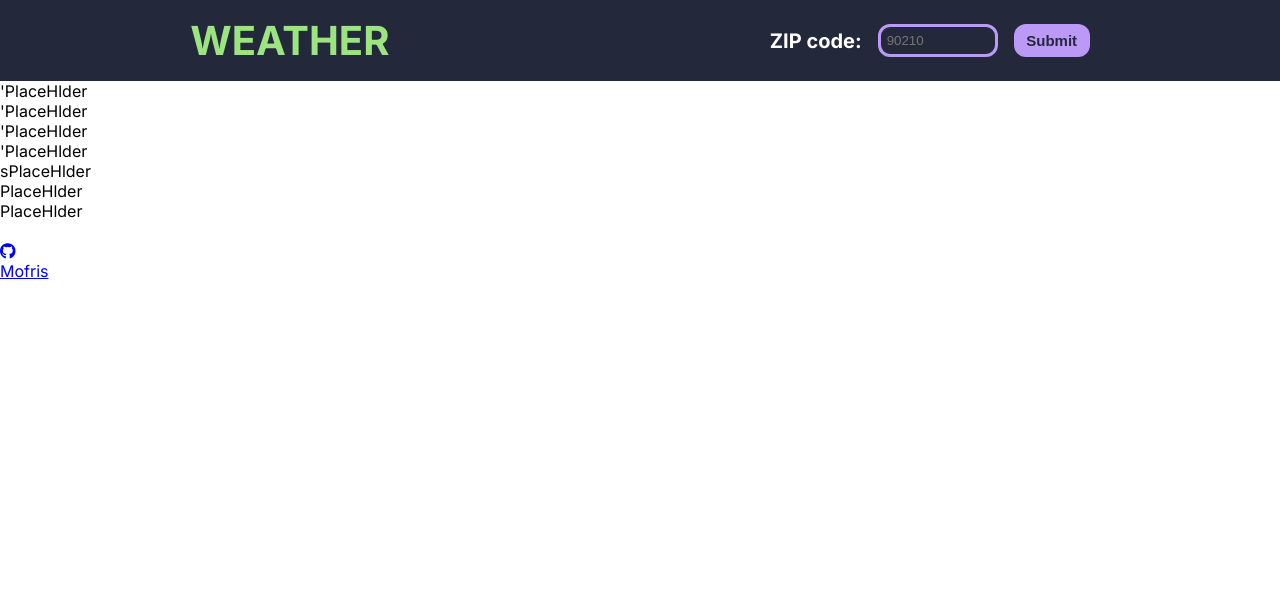
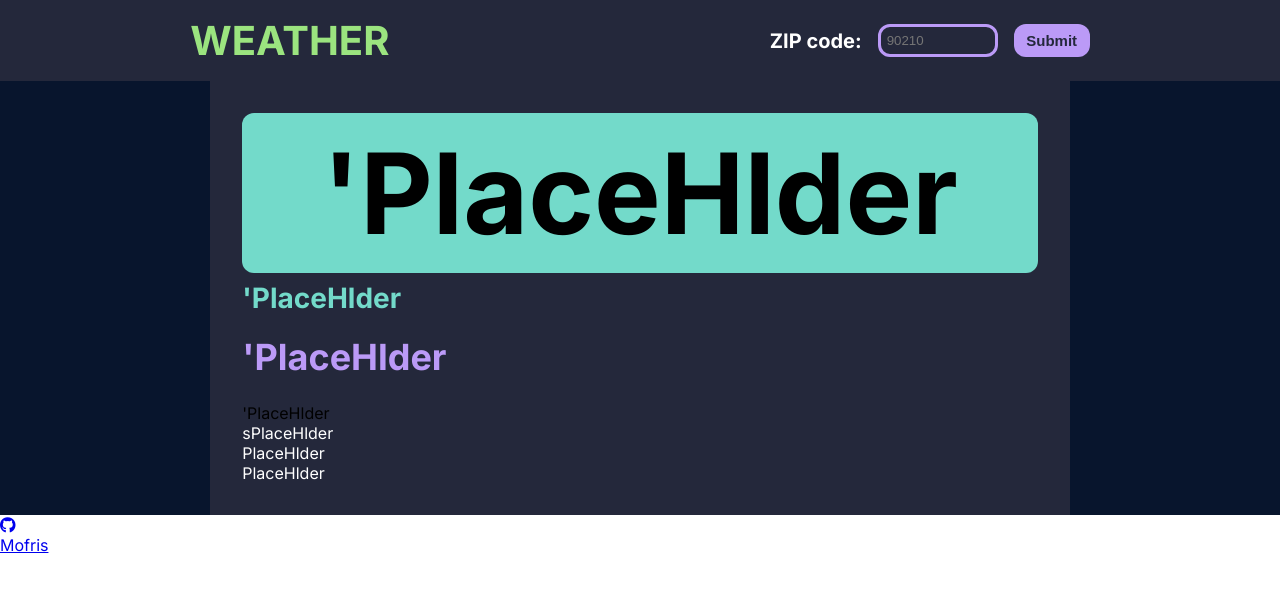
Before and after one commit to plzusername/odin_weather_app, a website built with webpack: page src/index.html in a window 1280 px wide. Built offline with nearby package versions, Linux system fonts and the light colour scheme.

Commit message:
Implement styles for main section

```diff
--- a/src/Modules/styles/generated-styles/mainSection.css
+++ b/src/Modules/styles/generated-styles/mainSection.css
@@ -1 +1,44 @@
 @import url('../rootVariables.css');
+
+.main-section{
+    background-color: var(--main-background-color);
+    flex: 1;
+    display: grid;
+    place-items: center; /* This centers the content both horizontally and vertically */
+}
+.weather-card-container{
+    background-color: var(--header-background-color);
+    border-radius: var(--weather-car-radius);
+    padding:var(--weather-card-padding);
+}
+.currTemp-display{
+    background-color: var(--temperature-background-color);
+    font-size: var(--temperature-font-size);
+    font-weight: bold;
+    padding: 12px 80px;
+    border-radius: var(--temperature-radius);
+}
+.reigon-display{
+    color: var(--temperature-background-color);
+    font-weight: bold;
+    font-size: var(--reigon-size);
+    margin-top: var(--reigon-margin-top);
+}
+.sky-status-display{
+    margin-top: var(--skyStatus-margin-top);
+    color: var(--main-pink);
+    font-size: var(--skyStatus-size);
+    font-weight: bold;
+}
+.advanced-weather-info > *:not(:last-child){
+    color: white;
+}
+.advanced-weather-info{
+    margin-top: var(--advanced-margin-top);
+    position: relative;
+}
+.advanced-weather-info > img{
+    position: absolute;
+    right: 0;
+    bottom: 25px;
+}
```
